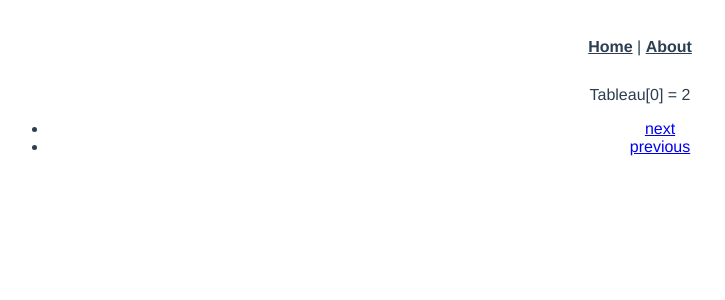
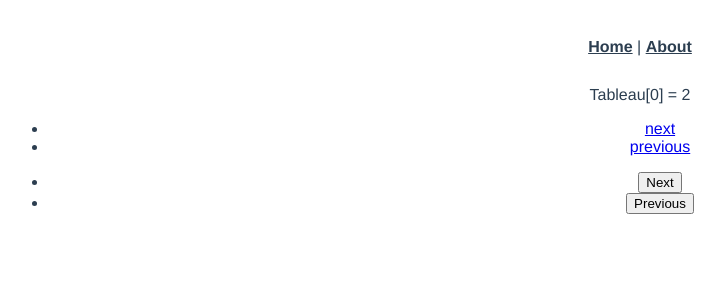
Before and after one commit to ihyppolite/formation, a Vue app in the folder Projet/cours-vue-cli/: page /tableau/0 in a window 1280 px wide. Shown: the top 300 px of the page, without its empty margins (0-725 px from the left). Built offline with nearby package versions, Linux system fonts and the light colour scheme.

Commit message:
fin de journée

```diff
--- a/Projet/cours-vue-cli/src/router/index.js
+++ b/Projet/cours-vue-cli/src/router/index.js
@@ -6,10 +6,12 @@ import AdresseView from '@/views/AdresseView.vue'
 import TableauView from '../views/TableauView.vue'
 
 const routes = [
+  //alias
   {
     path: '/',
     name: 'home',
-    component: HomeView
+    component: HomeView,
+    alias: ['/home', '/accueil']
   },
   {
     path: '/adresse',
@@ -39,7 +41,13 @@ const routes = [
     path: '/about',
     name: 'about',
     component: () => import('../views/AboutView.vue')
-  }
+  },
+  // redirection
+  {
+    path: '/person',
+    redirect: '/personne'
+
+  },
 ]
 
 const router = createRouter({
--- a/Projet/cours-vue-cli/src/views/TableauView.vue
+++ b/Projet/cours-vue-cli/src/views/TableauView.vue
@@ -5,6 +5,10 @@
     <ul>
         <li><router-link :to="{ name: 'tableau', params: { id: next } }">next</router-link></li>
         <li><router-link :to="{ name: 'tableau', params: { id: previous } }">previous</router-link></li>
+    </ul>
+    <ul>
+        <li><button @click="goToNext">Next</button></li>
+        <li><button @click="goToPrevious">Previous</button></li>
     </ul>
 </template>
 
@@ -25,7 +29,17 @@ export default {
         previous() {
             return this.id != 0 ? Number(this.id) - 1 : this.numbers.length - 1
         }
-    }
+    },
+    methods: {
+        goToNext (){
+            this.$router.push({name:'tableau', params : {id : this.next}})
+
+        },
+        goToPrevious () {
+            this.$router.push({name:'tableau', params : {id : this.previous}})
+
+        }
+        }
 
 }
 </script>
```
Also changed, not shown: 2 other files (tests, documents, lock files or other folders).
